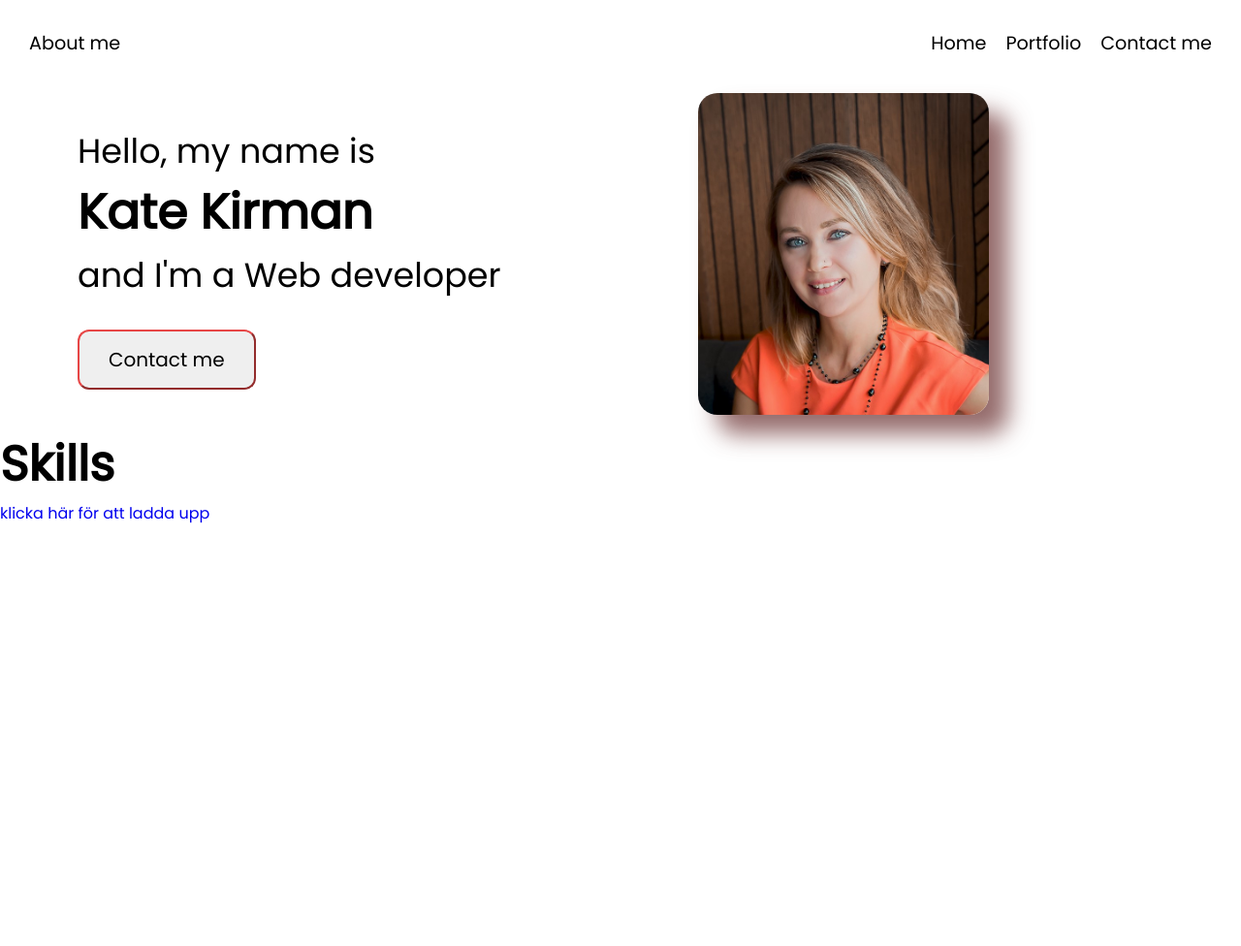
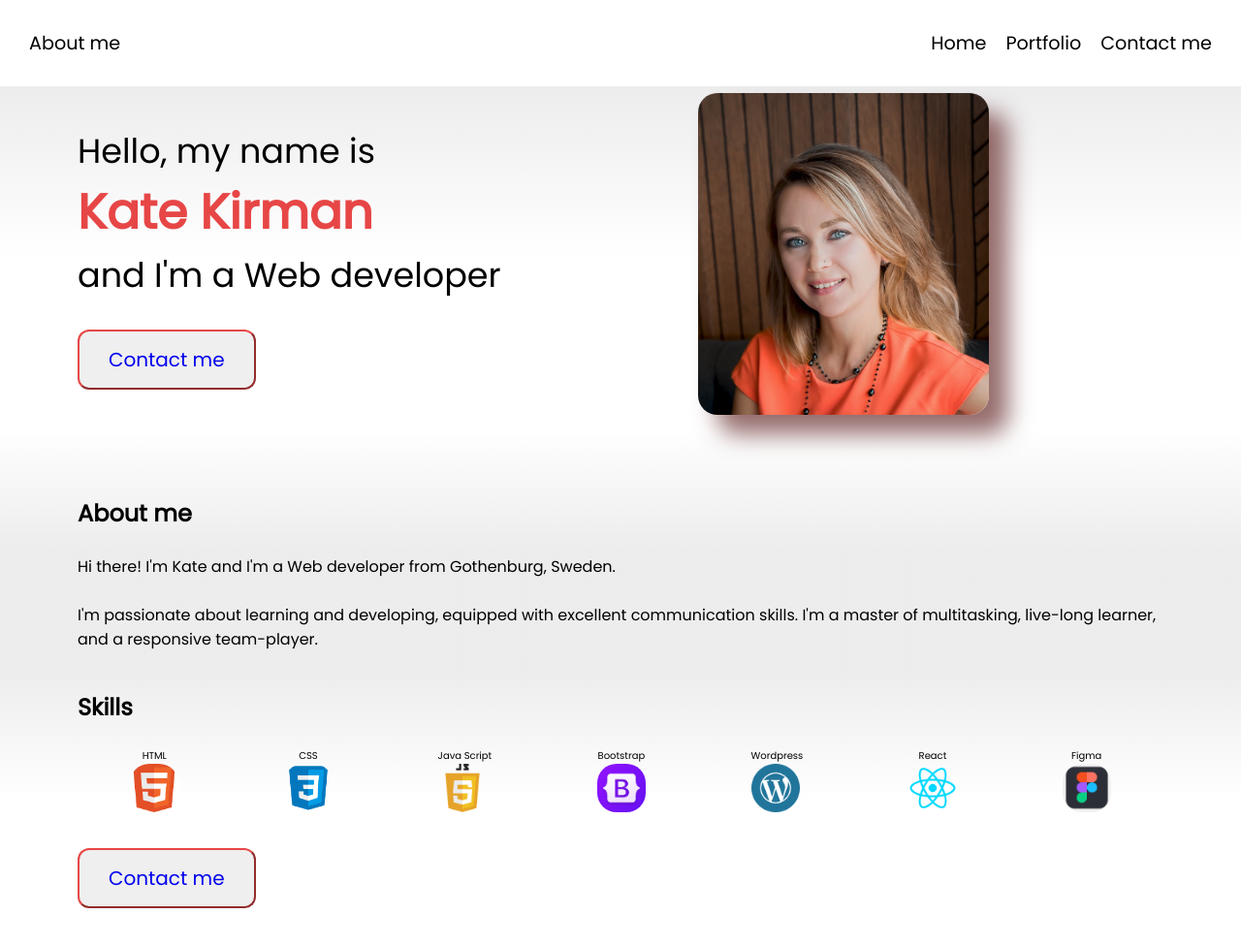
Before and after one commit to KateKrmn/Portfolio, a plain HTML site: page index.html in a window 1280 px wide. Shown: the whole page at 97% size. Before the commit the page ends 800 px from the top, so only its background shows below. Drawn offline with Linux system fonts and the light colour scheme.

Commit message:
changed the homepage

```diff
--- a/index.html
+++ b/index.html
@@ -8,29 +8,73 @@
     <link rel="preconnect" href="https://fonts.googleapis.com">
     <link rel="preconnect" href="https://fonts.gstatic.com" crossorigin>
     <link href="https://fonts.googleapis.com/css2?family=Poppins&display=swap" rel="stylesheet">
+
 </head>
 <body>
     <nav>
-        <a href="" class="item start">About me</a>
+        <a href="#about" class="item start">About me</a>
         <a href="" class="item">Home</a>
-        <a href="" class="item">Portfolio</a>
-        <a href="" class="item">Contact me</a>
+        <a href="portfolio.html" class="item" target="_blank">Portfolio</a>
+        <a href="contacts.html" class="item" target="_blank">Contact me</a>
     </nav>
-    <section class="about">
+    <section class="home">
         <div class="text-and-button">
             <p>Hello, my name is</p>
             <h1>Kate Kirman</h1>
             <p>and I'm a Web developer</p>
-            <button>Contact me</button>
+            <button><a href="contacts.html" target="_blank">Contact me</a></button>
         </div>
         <div class="image">
             <img src="03web (2).jpg" alt="Kate">
         </div>
 
     </section>
+    <section class="about" id="about">
+        <div class="text-and-button">
+        <h2>About me</h2>
+        <br>
+        <p>Hi there! I'm Kate and I'm a Web developer from Gothenburg, Sweden.</p>
+        <br>
+        <p> I'm passionate about learning and developing, equipped with excellent communication skills. I'm a master of multitasking, live-long learner, and a responsive team-player.</p>
+        </div>
+    </section>
     <section class="skills">
-        <h1>Skills</h1>
-        <a href="upload.html">klicka här för att ladda upp</a>
+        <div class="text-and-button">
+        <h2>Skills</h2>
+        <br>
+        <div class="skill">
+            <div>
+                <p>HTML</p>
+                <img src="one.png" alt="html">
+            </div>
+            <div>
+                <p>CSS</p>
+                <img src="two.png" alt="css">
+            </div>
+            <div>
+                <p>Java Script</p>
+                <img src="3.png" alt="JS">
+            </div>
+            <div>
+                <p>Bootstrap</p>
+                <img src="four.png" alt="BS">
+            </div>
+            <div>
+                <p>Wordpress</p>
+                <img src="five.png" alt="WP">
+            </div>
+            <div>
+                <p>React</p>
+                <img src="six.png" alt="react">
+            </div>
+            <div>
+                <p>Figma</p>
+                <img src="seven.png" alt="figma">
+            </div>
+        </div>
+        <button><a href="contacts.html" target="_blank">Contact me</a></button>
+        </div>
+
     </section>
 
 </body>
--- a/style.css
+++ b/style.css
@@ -23,21 +23,24 @@ nav{
     color: #E74646;
     text-transform: uppercase;
 }
-section.about {
+section.home {
     display: flex;
+    flex-wrap: wrap;
     align-items: center;
     justify-content: space-between;
+    background: linear-gradient(to bottom, rgba(232, 232, 233, 0.801) 0%, rgba(232, 232, 233, 0) 50%);
 }
 .text-and-button {
     flex: 1;
     padding: 20px 50px;
     margin: 20px 30px;
 }
-p{
+section.home p{
     font-size: 35px;
 }
 h1{
     font-size: 50px;
+    color: #E74646;
 }
 .image {
     flex: 1;
@@ -61,3 +64,25 @@ button{
 button:hover{
     background-color: #FA9884;
 }
+.about{
+    padding-top: 30px;
+}
+section.about{
+    background: linear-gradient(to bottom, rgba(232, 232, 233, 0) 0%, rgba(232, 232, 233, 0.801) 50%);
+}
+.skill img{
+    width: 50px;
+}
+.skill {
+    display: flex;
+    flex-wrap: wrap;
+    justify-content: space-around;
+}
+.skill p{
+    font-size: 10px;
+    text-align: center;
+}
+section.skills{
+    margin-top: -20px;
+    background: linear-gradient(to bottom, rgba(232, 232, 233, 0.801) 0%, rgba(232, 232, 233, 0) 50%);
+}
```
Also changed, not shown: 3.png (added), contacts.html (added), five.png (added), four.png (added), one.png (added), portfolio.html (added), seven.png (added), six.png (added), two.png (added).
